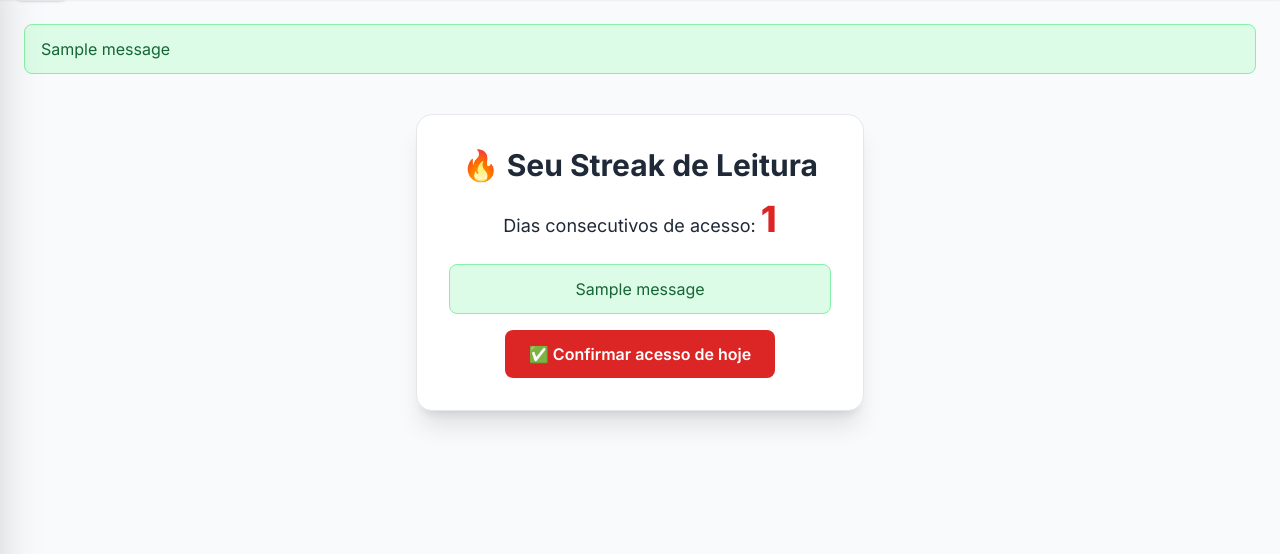
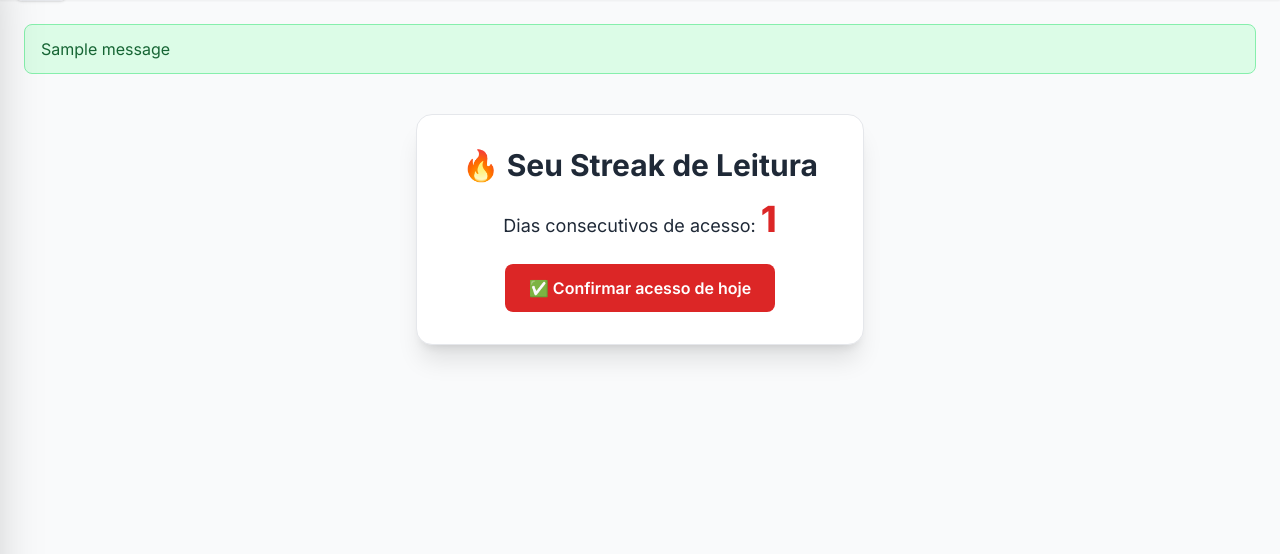
Before and after one commit to Natas081/Projetos-2, a Django app: page /streak/ in a window 1280 px wide. Shown: the part 65-619 px from the top of the page. Run offline with Django 5.2, Linux system fonts and the light colour scheme; a user stored in the database is signed in; tables that the repository leaves empty hold one stand-in row (values such as "Sample post"); grey boxes marked "Sample" are stand-in pictures; one stand-in notice (Sample message) is shown; some libraries are stand-ins or nearby versions.

Commit message:
Remove message display logic from streak.html
Removed message display section from streak.html

```diff
--- a/templates/noticias/streak.html
+++ b/templates/noticias/streak.html
@@ -10,13 +10,6 @@
         <span class="text-4xl font-extrabold text-red-600">{{ perfil.leitura_streak }}</span>
     </p>
 
-    {% if messages %}
-        {% for message in messages %}
-            <div class="bg-green-100 text-green-800 border border-green-300 rounded-lg px-4 py-3 mb-4">
-                {{ message }}
-            </div>
-        {% endfor %}
-    {% endif %}
 
     {% if not ja_fez_checkin_hoje %}
         <form method="post">
```
